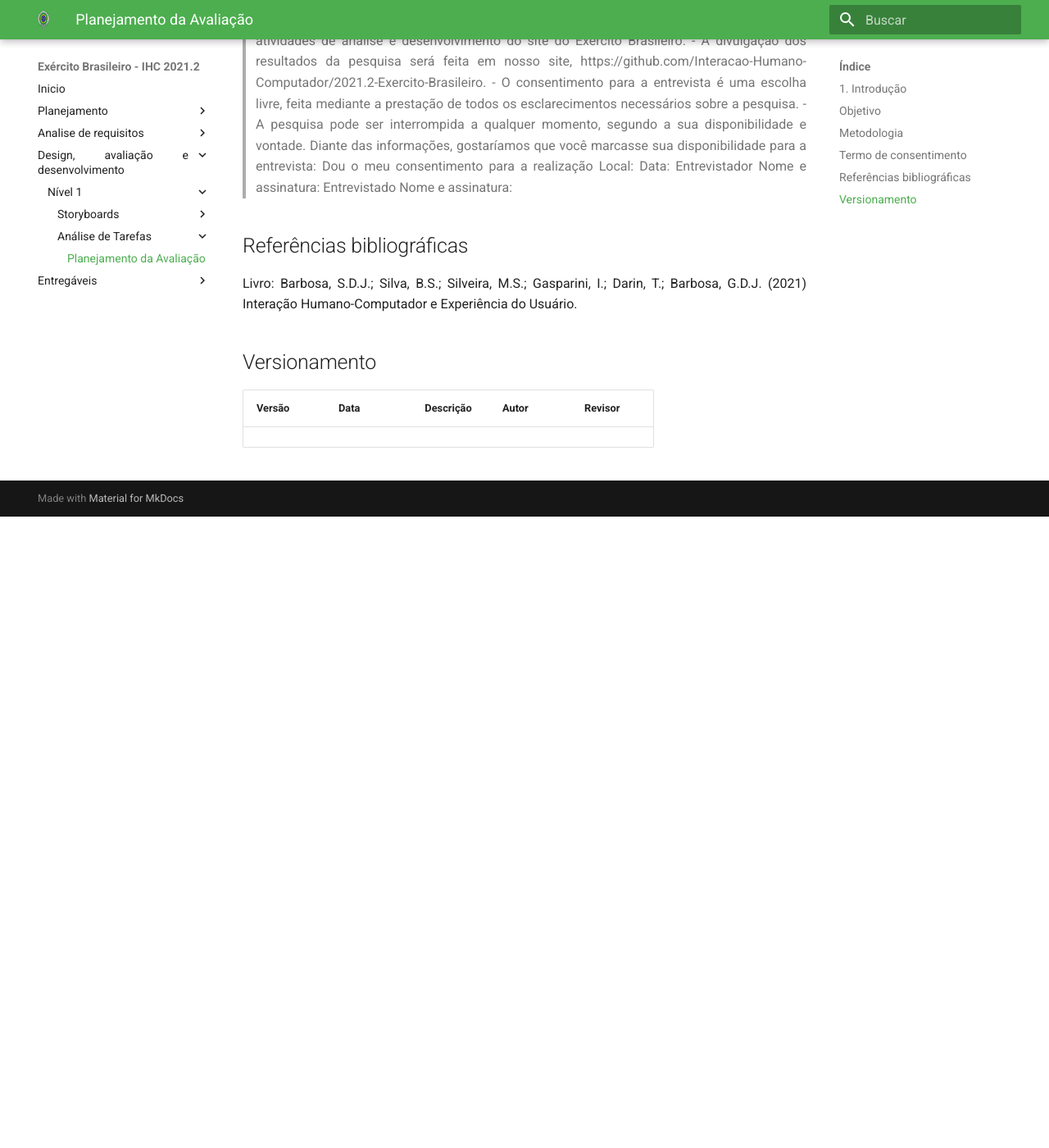
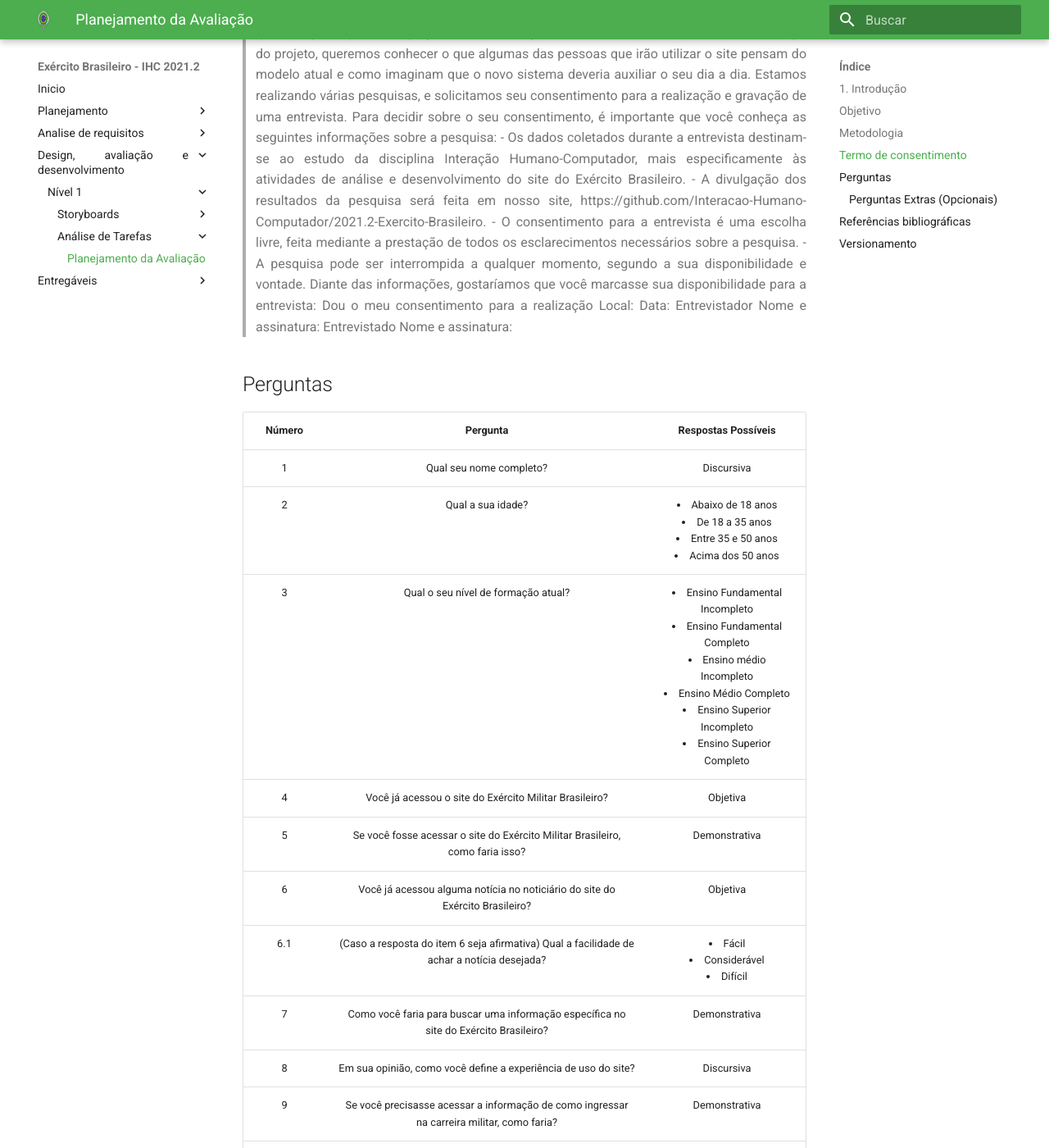
Before and after one commit to heitormsb/2021.2-Exercito-Brasileiro, an MkDocs documentation site: the page built from docs/Design_avaliacao_desenv/nivel1/PlanejamentoAnaliseTarefas.md, in a window 1280 px wide and 1400 px high, scrolled down 969 px. Shown: the whole window at 82% size. Built offline with MkDocs 1.6.1 and Material for MkDocs 9.7.7, drawn with Linux system fonts in a browser that asks for light colours; before the commit the page ends 1599 px from its top, so only the background shows below that; some of the changed text lies outside the part shown.

Commit message:
Adicionado Objetivos e Perguntas no documento de Análise de Tarefas

```diff
--- a/docs/Design_avaliacao_desenv/nivel1/PlanejamentoAnaliseTarefas.md
+++ b/docs/Design_avaliacao_desenv/nivel1/PlanejamentoAnaliseTarefas.md
@@ -4,6 +4,7 @@
 A avaliação de IHC é uma atividade fundamental em qualquer processo de desenolvimento que busque produzir um sistema interativo com alta qualidade de uso. É ela que orienta o avaliador a fazer um julgamento de valor sobre as qualidades de uso e identificar problemas na interação e na interface. (Barbosa e Silva, 2021)
 
 ##  Objetivo
+A avaliação de Análise de Tarefas tem como objetivo definir, levando em conta uma entrevista com experiências reais de uso, se a aplicação fornece todo o apoio necessário para o usuário realizar suas tarefas e objetivos. Este documento tem o objetivo de definir as metodologias e perguntas que serão utilizados na entrevista sobre a utilização do site do Exército Brasileiro, em busca de obter informações da forma em que o site é utilizado e do que é necessário melhorar na visão do usuário.
 
 
 ## Metodologia
@@ -50,6 +51,30 @@
 
 Nome e assinatura:
 </blockquote>
+## Perguntas
+
+| Número | Pergunta  | Respostas Possíveis  |
+| :-: | :-: | :-: |
+|   1    |  Qual seu nome completo? | Discursiva |
+|   2    |  Qual a sua idade?       | <lu><li>Abaixo de 18 anos</li><li>De 18 a 35 anos</li><li>Entre 35 e 50 anos</li><li>Acima dos 50 anos</li> </lu> |
+|   3    |  Qual o seu nível de formação atual? | <lu><li>Ensino Fundamental Incompleto</li><li>Ensino Fundamental Completo</li><li>Ensino médio Incompleto</li><li>Ensino Médio Completo</li><li>Ensino Superior Incompleto</li><li>Ensino Superior Completo</li></lu> |
+|   4    |  Você já acessou o site do Exército Militar Brasileiro? | Objetiva |
+|   5    |  Se você fosse acessar o site do Exército Militar Brasileiro, como faria isso? | Demonstrativa |
+|   6    |  Você já acessou alguma notícia no noticiário do site do Exército Brasileiro? | Objetiva    |
+|   6.1  |  (Caso a resposta do item 6 seja afirmativa) Qual a facilidade de achar a notícia desejada? | <lu><li>Fácil</li><li>Considerável</li><li>Difícil</li></lu> |
+|   7    |  Como você faria para buscar uma informação específica no site do Exército Brasileiro? | Demonstrativa |
+|   8    |  Em sua opinião, como você define a experiência de uso do site? | Discursiva |
+|   9    |  Se você precisasse acessar a informação de como ingressar na carreira militar, como faria? | Demonstrativa |
+|   10   |  Caso precisasse se cadastrar na Reserva Pró Ativa, como faria isso? | Demonstrativa |
+|   11   |  Qual a sua maior dificuldade em utilizar o site do Exército Militar Brasileiro? | Discursiva |
+|   12   |  Tendo em vista esta entrevista, você declara o site intuitivo? | Objetiva |
+
+### Perguntas Extras (Opcionais)
+| Número | Pergunta  | Respostas Possiveis  |
+| :-: | :-: | :-: |
+|   12   |  O que acha da estrutura visual do site? | Discursiva |
+|   13   |  Em sua opinião, os menus estão bem organizados? | Discursiva |
+|   14   |  O que você melhoraria neste site? | Discursiva |
 
 ## Referências bibliográficas
 Livro: Barbosa, S.D.J.; Silva, B.S.; Silveira, M.S.; Gasparini, I.; Darin, T.; Barbosa, G.D.J. (2021) Interação Humano-Computador e Experiência do Usuário.
@@ -57,4 +82,4 @@
 ## Versionamento
 |Versão|Data|Descrição|Autor|Revisor|
 |------|----|:---------:|-----|-----|
-||||||
+| 0.1 | 16/03/2022| Adição das Perguntas e Objetivo da Análise de Tarefas | [João Alves](https://github.com/Joaoaalves)| - |
```
